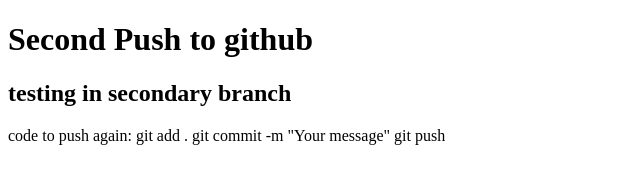
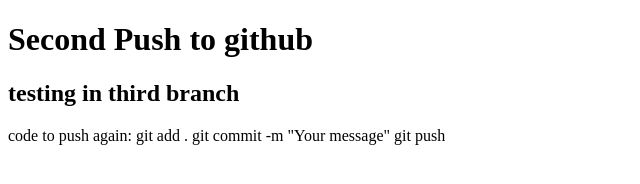
Before and after one commit to spartha343/myFirstRepository, a plain HTML site: page index.html in a window 1280 px wide. Shown: the whole page, without its empty margins (0-640 px from the left). Drawn offline with Linux system fonts and the light colour scheme.

Commit message:
third branch first commit

```diff
--- a/index.html
+++ b/index.html
@@ -8,7 +8,7 @@
 </head>
 <body>
     <h1>Second Push to github</h1>
-    <h2>testing in secondary branch</h2>
+    <h2>testing in third branch</h2>
     <div>
         code to push again:
 
```
